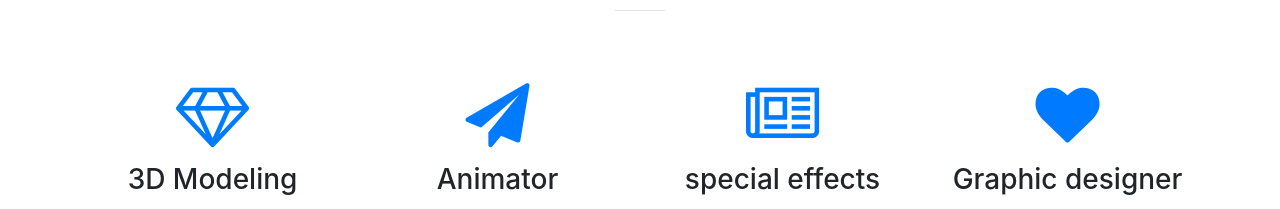
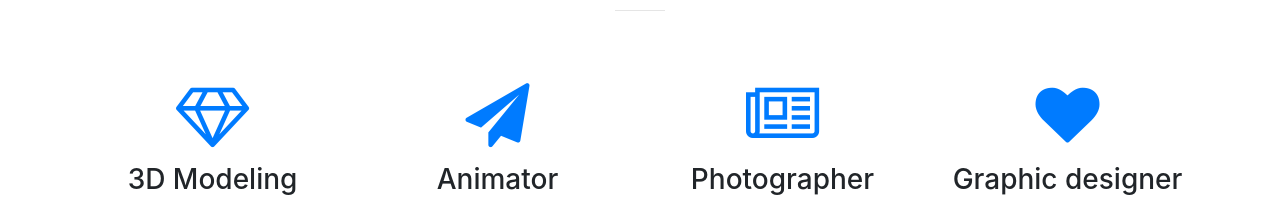
Before and after one commit to Hsan99/codeLikeGirl, a website with bundled scripts: page index.html in a window 1280 px wide. Shown: the part 1468-1677 px from the top of the page. Built offline with nearby package versions, Linux system fonts and the light colour scheme.

Commit message:
Update index.html

```diff
--- a/index.html
+++ b/index.html
@@ -113,7 +113,7 @@
           <div class="col-lg-3 col-md-6 text-center">
             <div class="service-box mt-5 mx-auto">
               <i class="fa fa-4x fa-newspaper-o text-primary mb-3 sr-icons"></i>
-              <h3 class="mb-3">special effects</h3>
+              <h3 class="mb-3">Photographer</h3>
               <p class="text-muted mb-0">We can travel anywhere, real or not real.</p>
             </div>
           </div>
```
